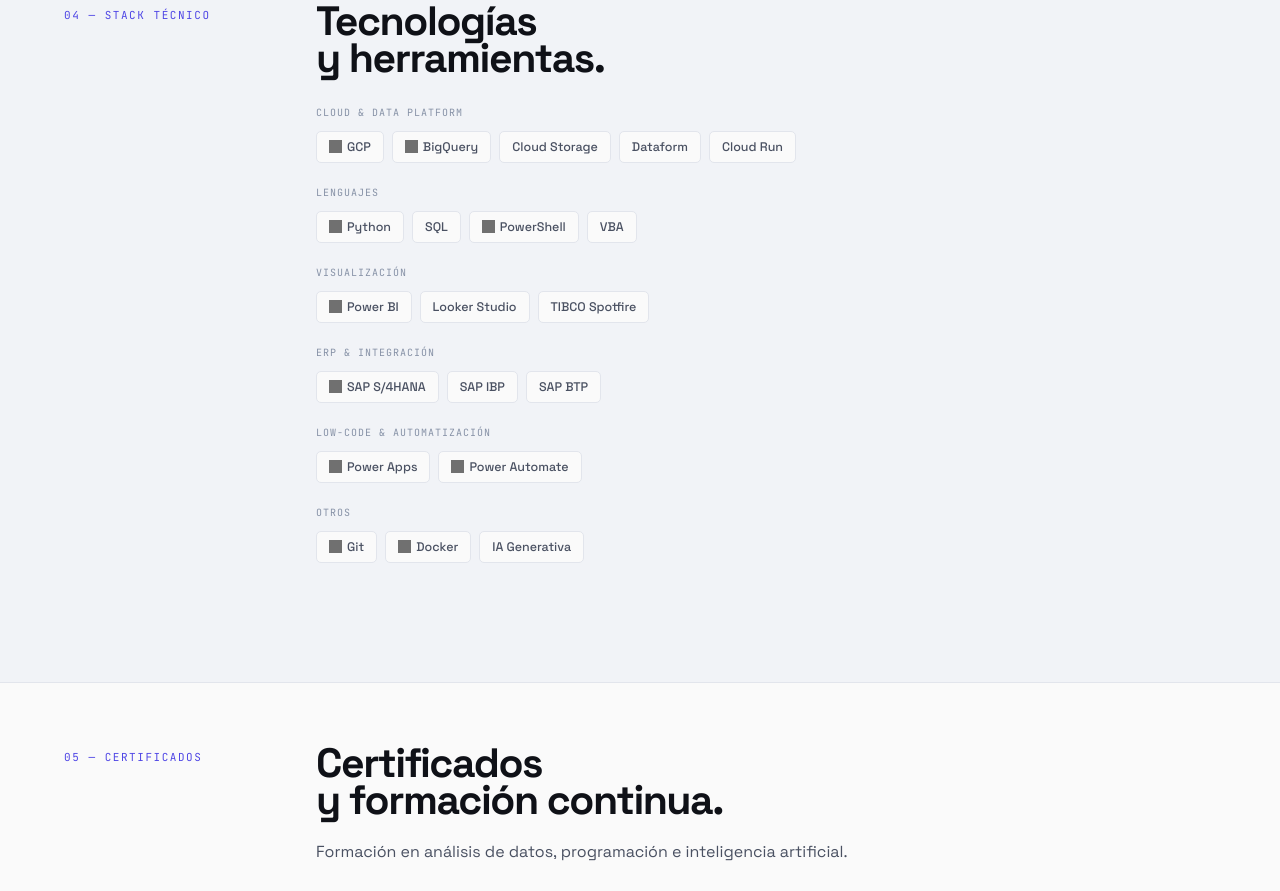
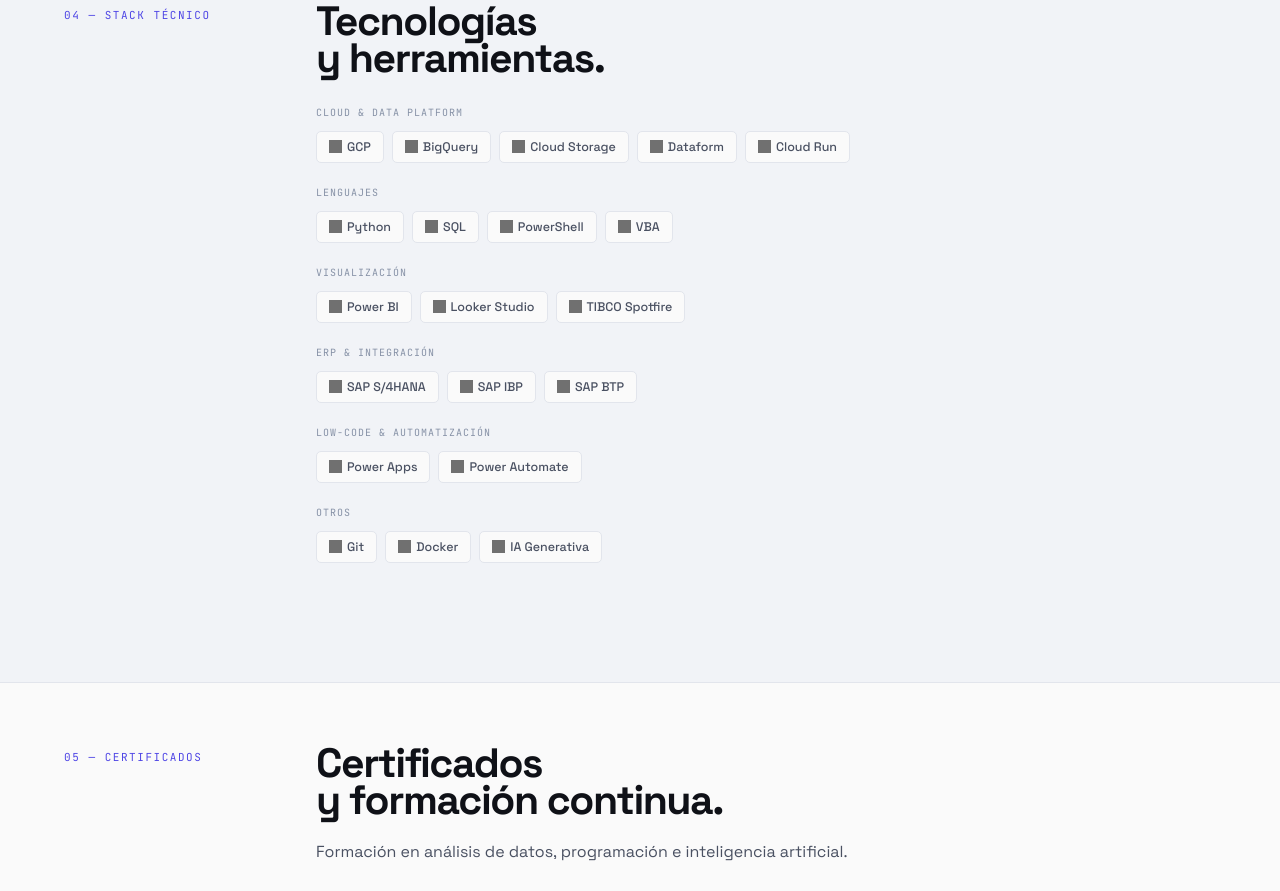
Before and after one commit to c0riii/david-vicente-profile, a plain HTML site: page index.html in a window 1280 px wide. Shown: the part 3799-4690 px from the top of the page. Drawn offline with Linux system fonts and the light colour scheme; grey boxes are pictures that could not be loaded.

Commit message:
feat: add icons to all stack tech tags
Co-Authored-By: Claude Sonnet 4.6 <noreply@anthropic.com>

```diff
--- a/index.html
+++ b/index.html
@@ -142,40 +142,40 @@
               <div class="tags">
                 <span class="tag"><img class="tag-ico" src="https://cdn.simpleicons.org/googlecloud" alt="">GCP</span>
                 <span class="tag"><img class="tag-ico" src="https://cdn.simpleicons.org/googlebigquery" alt="">BigQuery</span>
-                <span class="tag">Cloud Storage</span>
-                <span class="tag">Dataform</span>
-                <span class="tag">Cloud Run</span>
+                <span class="tag"><img class="tag-ico" src="https://cdn.simpleicons.org/googlecloudstorage" alt="">Cloud Storage</span>
+                <span class="tag"><img class="tag-ico" src="https://cdn.simpleicons.org/googlecloud" alt="">Dataform</span>
+                <span class="tag"><img class="tag-ico" src="https://cdn.simpleicons.org/googlecloud" alt="">Cloud Run</span>
               </div>
             </div>
             <div class="stack-group">
               <span class="stack-title">Lenguajes</span>
               <div class="tags">
                 <span class="tag"><img class="tag-ico" src="https://cdn.simpleicons.org/python" alt="">Python</span>
-                <span class="tag">SQL</span>
+                <span class="tag"><img class="tag-ico" src="https://cdn.simpleicons.org/postgresql" alt="">SQL</span>
                 <span class="tag"><img class="tag-ico" src="https://cdn.simpleicons.org/powershell" alt="">PowerShell</span>
-                <span class="tag">VBA</span>
+                <span class="tag"><img class="tag-ico" src="https://cdn.simpleicons.org/microsoftexcel" alt="">VBA</span>
               </div>
             </div>
             <div class="stack-group">
               <span class="stack-title">Visualización</span>
               <div class="tags">
                 <span class="tag"><img class="tag-ico" src="https://cdn.simpleicons.org/powerbi" alt="">Power BI</span>
-                <span class="tag">Looker Studio</span>
-                <span class="tag">TIBCO Spotfire</span>
+                <span class="tag"><img class="tag-ico" src="https://cdn.simpleicons.org/looker" alt="">Looker Studio</span>
+                <span class="tag"><img class="tag-ico" src="https://cdn.simpleicons.org/tableau" alt="">TIBCO Spotfire</span>
               </div>
             </div>
             <div class="stack-group">
               <span class="stack-title">ERP &amp; Integración</span>
               <div class="tags">
                 <span class="tag"><img class="tag-ico" src="https://cdn.simpleicons.org/sap" alt="">SAP S/4HANA</span>
-                <span class="tag">SAP IBP</span>
-                <span class="tag">SAP BTP</span>
+                <span class="tag"><img class="tag-ico" src="https://cdn.simpleicons.org/sap" alt="">SAP IBP</span>
+                <span class="tag"><img class="tag-ico" src="https://cdn.simpleicons.org/sap" alt="">SAP BTP</span>
               </div>
             </div>
             <div class="stack-group">
               <span class="stack-title">Low-code &amp; Automatización</span>
               <div class="tags">
-                <span class="tag"><img class="tag-ico" src="https://cdn.simpleicons.org/powerautomate" alt="">Power Apps</span>
+                <span class="tag"><img class="tag-ico" src="https://cdn.simpleicons.org/microsoftpowerapps" alt="">Power Apps</span>
                 <span class="tag"><img class="tag-ico" src="https://cdn.simpleicons.org/powerautomate" alt="">Power Automate</span>
               </div>
             </div>
@@ -184,7 +184,7 @@
               <div class="tags">
                 <span class="tag"><img class="tag-ico" src="https://cdn.simpleicons.org/git" alt="">Git</span>
                 <span class="tag"><img class="tag-ico" src="https://cdn.simpleicons.org/docker" alt="">Docker</span>
-                <span class="tag">IA Generativa</span>
+                <span class="tag"><img class="tag-ico" src="https://cdn.simpleicons.org/openai" alt="">IA Generativa</span>
               </div>
             </div>
           </div>
```
